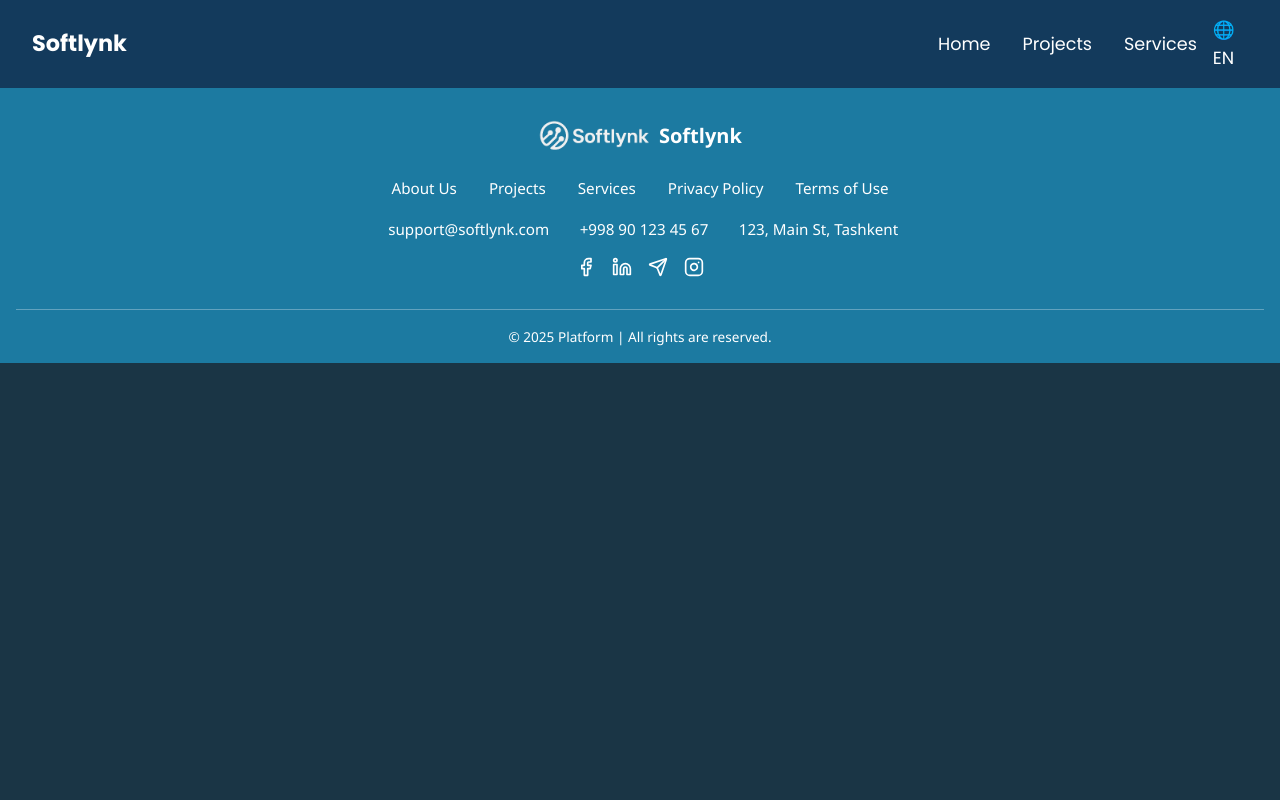
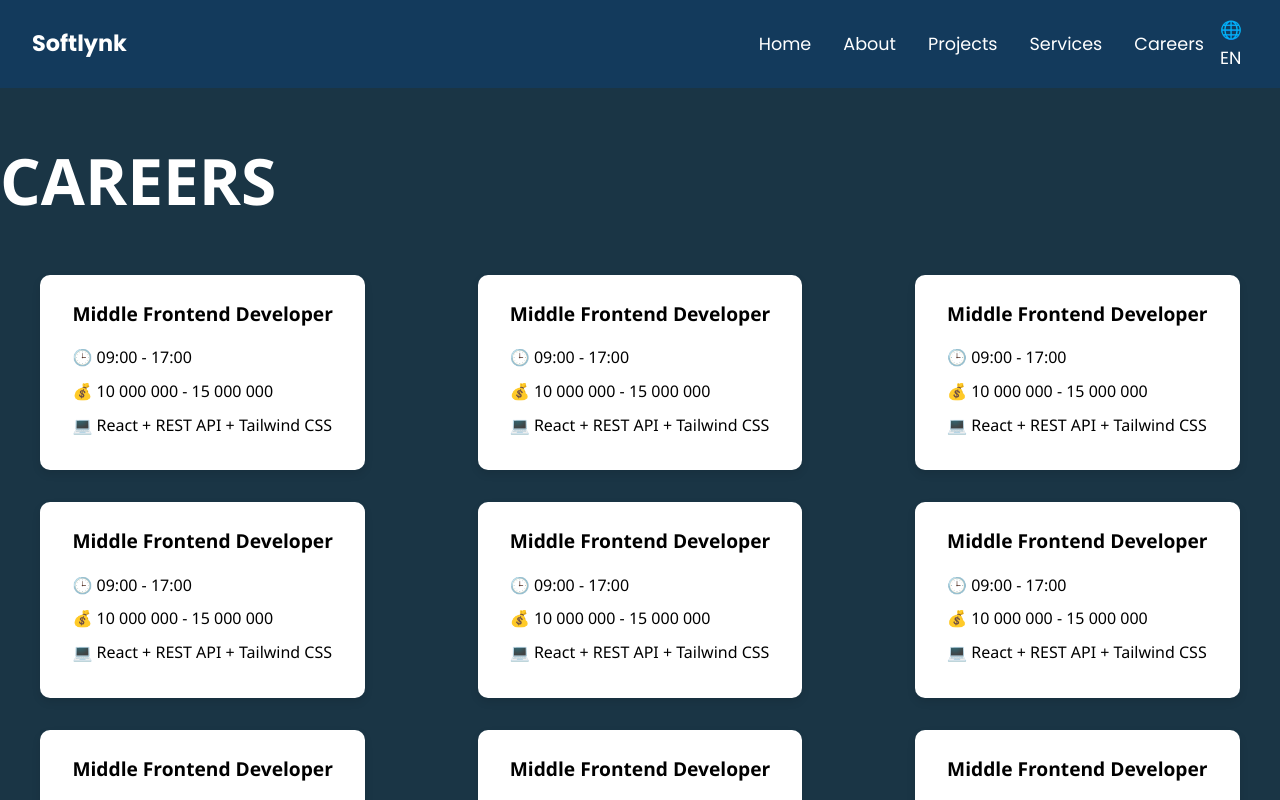
Before and after one commit to flor4ly/WP_Project2, a React (Create React App) app in the folder frontend/: page /careers in a window 1280 px wide. Shown: the top 800 px of the page. Built offline with nearby package versions, Linux system fonts and the light colour scheme.

Commit message:
fixed all pages, added navigation totally, preparing for backend part

```diff
--- a/frontend/src/App.js
+++ b/frontend/src/App.js
@@ -10,6 +10,9 @@ import Appbar from './presentation/home/widgets/appbar';
 import ServicesSection from './presentation/home/widgets/service_section.jsx';
 import ProjectDetailPage from './presentation/project_detail/project_detail.jsx';
 import SuccessDetail from './presentation/success_detail/success_detail.jsx';
+import About from './presentation/about/about.jsx';
+import Careers from './presentation/careers/careers_page.jsx';
+import CareerDetails from './presentation/careers_info/careers_details.jsx';
 
 
 function App() {
@@ -20,9 +23,12 @@ function App() {
         <Route path="/" element={<HomePage />} />
         <Route path="/projects" element={<PortfolioGrid projects= {projects}/>} />
         <Route path="/services" element={<ServicesSection />} />
+        <Route path="/careers" element={<Careers />} />
+
+        <Route path="/about" element={<About />} />
         <Route path="/project/:id" element={<ProjectDetailPage />} />
         <Route path="/service/:id" element={<SuccessDetail />} />
-
+        <Route path="/career-info/:id" element={<CareerDetails />} />
       </Routes>
       <Footer />
     </Router>
--- a/frontend/src/presentation/about/about.jsx
+++ b/frontend/src/presentation/about/about.jsx
@@ -113,7 +113,7 @@ const About = () => {
               viewport={{ once: true }}
               transition={{ delay: 0.5, duration: 0.8 }}
             >
-              <img src="/api/placeholder/400/320" alt="Team working on laptops" className="section-image" />
+              <img src='https://royaltx.org/wp-content/uploads/2023/12/60612053_m-scaled.jpg' alt="Team working on laptops" className="section-image" />
             </motion.div>
           </div>
         </motion.div>
@@ -148,7 +148,7 @@ const About = () => {
               viewport={{ once: true }}
               transition={{ delay: 0.5, duration: 0.8 }}
             >
-              <img src="/api/placeholder/400/320" alt="Modern office space" className="section-image" />
+              <img src='https://royaltx.org/wp-content/uploads/2023/12/60612053_m-scaled.jpg' alt="Modern office space" className="section-image" />
             </motion.div>
           </div>
         </motion.div>
--- a/frontend/src/presentation/careers/careers_page.jsx
+++ b/frontend/src/presentation/careers/careers_page.jsx
@@ -1,8 +1,7 @@
 import React from "react";
 import './styles/careers.css';
 import { Link } from "react-router-dom";
-import Appbar from "../home/widgets/appbar";
-import Footer from "../home/widgets/footer";
+import { useNavigate } from 'react-router-dom';
 
 export const jobList = new Array(9).fill({
   title: "Middle Frontend Developer",
@@ -11,13 +10,18 @@ export const jobList = new Array(9).fill({
   skills: "React + REST API + Tailwind CSS",
 });
 const Careers = () => {
+
+  const navigate = useNavigate();
+  const handleClick = () => {
+    navigate(`/career-info/${1}`);
+  };
   return (
     <div className="careers-container">
 
       <header className="header">
         <h1>CAREERS</h1>
       </header>
-      <section className="cards-section">
+      <section className="cards-section" onClick={handleClick}>
         {jobList.map((job, index) => (
           <Link to="/career-details" key={index} className="job-card-link">
             <div className="job-card">
--- a/frontend/src/presentation/careers/styles/careers.css
+++ b/frontend/src/presentation/careers/styles/careers.css
@@ -1,6 +1,7 @@
 .careers-container {
   font-family: 'Segoe UI', Tahoma, Geneva, Verdana, sans-serif;
   min-height: 100vh;
+
 }
 
 .header {
--- a/frontend/src/presentation/careers_info/careers_details.jsx
+++ b/frontend/src/presentation/careers_info/careers_details.jsx
@@ -1,12 +1,11 @@
 import React from "react";
 import './styles/careers_details.css'
-import Appbar from "../home/widgets/appbar";
-import Footer from "../home/widgets/footer";
+
 
 const CareerDetails = () => {
   return (
     <div className="career-details-container">
-        <Appbar/>
+
         <h1>Middle Frontend Developer</h1>
         <hr />
 
@@ -53,7 +52,7 @@ const CareerDetails = () => {
         </section>
 
         <button className="resume-button">Send Resume</button>
-        <Footer/>
+
     </div>
   );
 };
--- a/frontend/src/presentation/home/widgets/appbar.jsx
+++ b/frontend/src/presentation/home/widgets/appbar.jsx
@@ -6,8 +6,10 @@ export default function Appbar() {
       <div className="logo">Softlynk</div>
       <nav>
         <Link to="/">Home</Link>
+        <Link to="/about">About</Link>
         <Link to="/projects">Projects</Link>
         <Link to="/services">Services</Link>
+        <Link to="/careers">Careers</Link>
       </nav>
       <div className="lang-switch">🌐 EN</div>
     </header>
```
